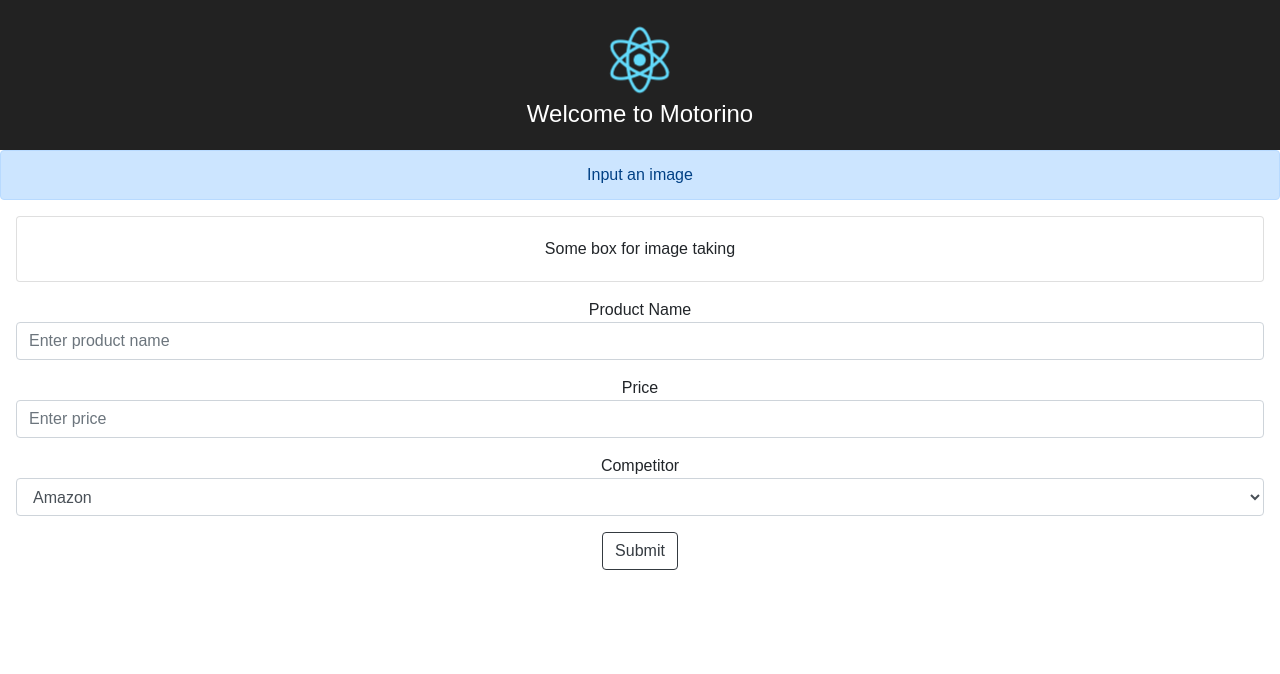
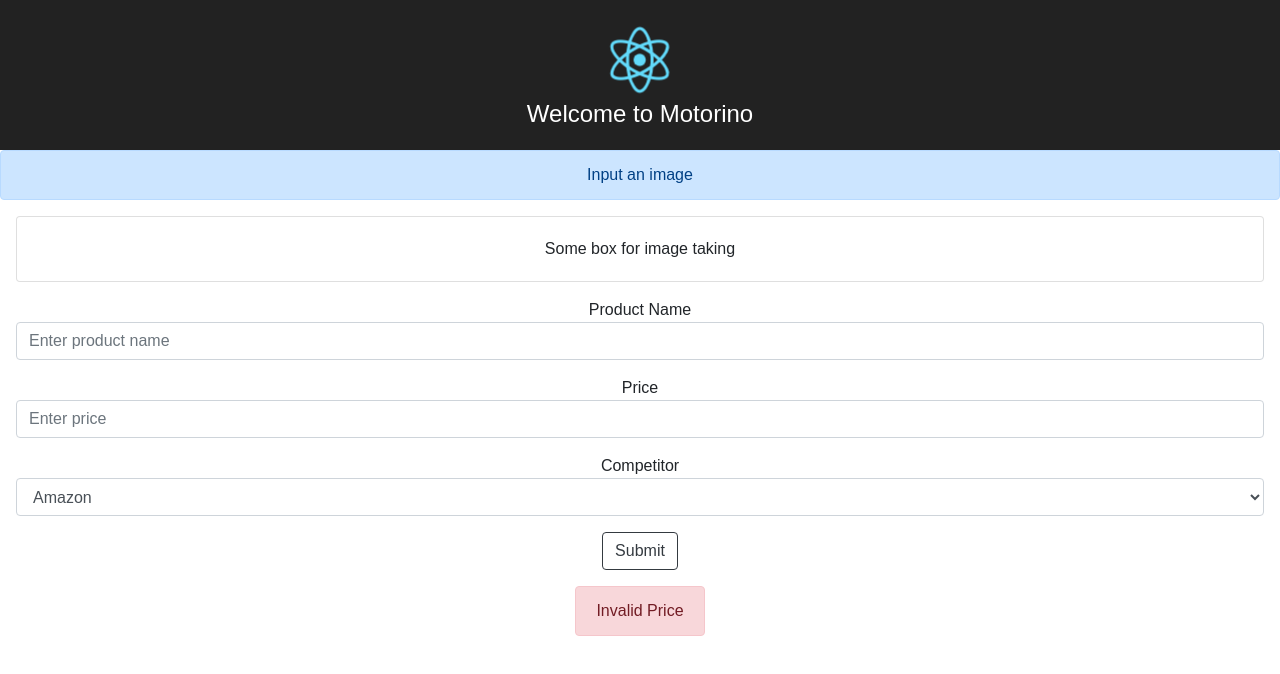
Before and after one commit to brian-nguyen/motorino, a React (Create React App) app: page / in a window 1280 px wide. Shown: the top 674 px of the page. Built offline with nearby package versions, Linux system fonts and the light colour scheme; the HTML template or start-up script is replaced by a standard one.

Commit message:
create product validator component

```diff
--- a/src/App.js
+++ b/src/App.js
@@ -4,6 +4,7 @@
 
 import ProductForm from './components/ProductForm';
 import ProductList from './components/ProductList';
+import ProductValidator from './components/ProductValidator';
 
 const bbdb = require('./bbdb.json');
 
@@ -72,9 +73,10 @@
             <p className="card-text">Some box for image taking</p>
           </div>
         </div>
-
         {this.state.showForm && <ProductForm onSubmit={(data) => this.onSubmit(data)} />}
         {!this.state.showForm && <ProductList products={this.state.products} />}
+        <ProductValidator success={false} failureType="Invalid Price"/>
+
       </div>
     );
   }
--- /dev/null
+++ b/src/components/ProductValidator.js
@@ -0,0 +1,23 @@
+import React from 'react';
+
+export default class ProductValidator extends React.Component {
+  render() {
+    return (
+      <div style={s.listContainer}>
+        {this.props.success && <div className="alert alert-success" role="alert">Success!</div>}
+        {!this.props.success && <div className="alert alert-danger" role="alert">{this.props.failureType}</div>}
+      </div>
+    );
+  }
+}
+
+const s = {
+  listContainer: {
+    display: 'flex',
+    flexDirection: 'column',
+    alignItems: 'center',
+  },
+  element: {
+
+  }
+};
```
